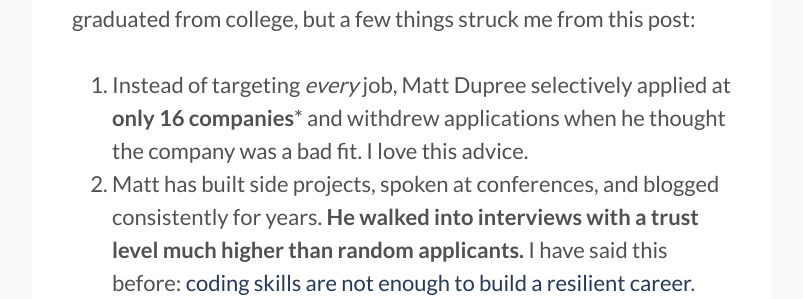
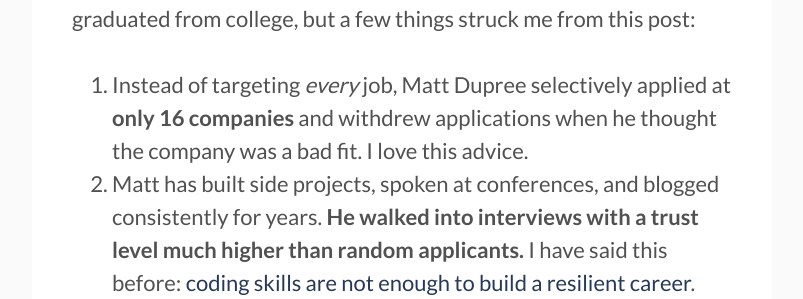
Before and after one commit to karllhughes/personal-blog-5, a Jekyll site: the page built from _posts/2020-05-16-resilient-career.markdown, in a window 1280 px wide and 900 px high, scrolled down 1061 px. Shown: the part 156-455 px from the top of the window, without its empty margins (238-1041 px from the left). Built offline with Jekyll 4.4.1, drawn with Linux system fonts in a browser that asks for light colours.

Commit message:
Fixing typo

```diff
--- a/_posts/2020-05-16-resilient-career.markdown
+++ b/_posts/2020-05-16-resilient-career.markdown
@@ -8,7 +8,7 @@
 
 I was reading another engineer's story this week about [his 65-day job hunt](https://www.philosophicalhacker.com/post/data-point-for-job-seeking-devs). I've avoided traditional job applications and interviews since I graduated from college, but a few things struck me from this post:
 
-1. Instead of targeting _every_ job, Matt Dupree selectively applied at **only 16 companies*** and withdrew applications when he thought the company was a bad fit. I love this advice.
+1. Instead of targeting _every_ job, Matt Dupree selectively applied at **only 16 companies** and withdrew applications when he thought the company was a bad fit. I love this advice.
 2. Matt has built side projects, spoken at conferences, and blogged consistently for years. **He walked into interviews with a trust level much higher than random applicants.** I have said this before: [coding skills are not enough to build a resilient career](https://www.linkedin.com/pulse/code-notenough-karl-l-hughes/).
 3. Technical interviews still tell employers very little about an engineer's ability (that's a [whole other blog post](https://www.karllhughes.com/posts/rethinking-hiring)).
 
```
